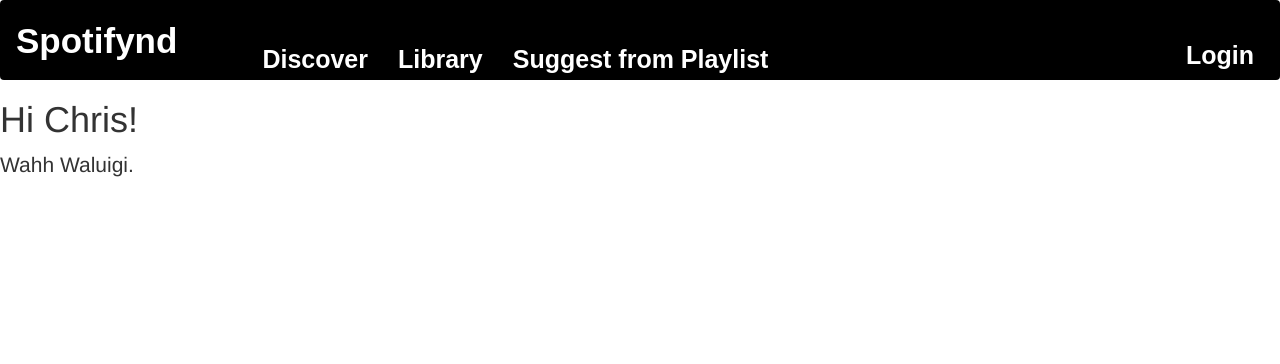
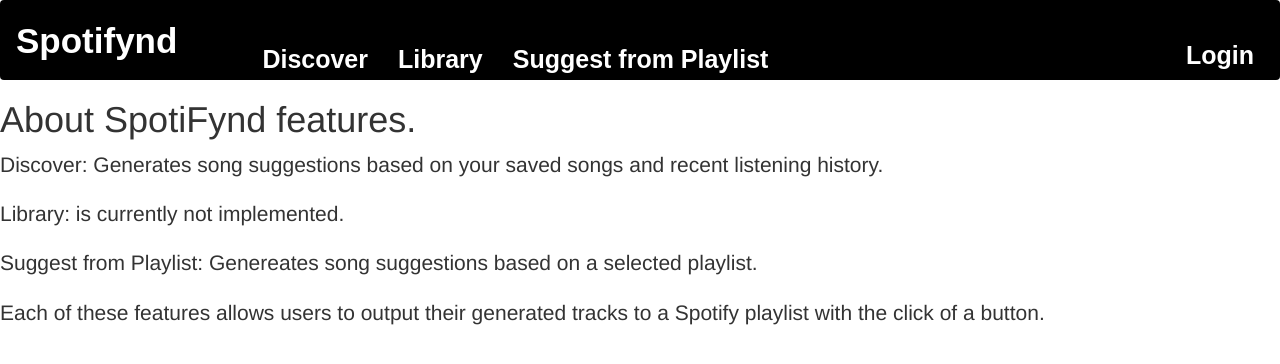
Before and after one commit to justinmmeans/SpotiFynd, a Flask app: page / in a window 1280 px wide. Shown: the top 364 px of the page. Run offline with Flask 3, Linux system fonts and the light colour scheme; some libraries are stand-ins or nearby versions.

Commit message:
Updated home page to describe each of the app features.

```diff
--- a/app/templates/home.html
+++ b/app/templates/home.html
@@ -2,7 +2,10 @@
 {% extends "base.html" %}
 
 {% block content %}
-    <h1>Hi Chris!</h1>
-    <p class="lead">Wahh Waluigi.</p>
+    <h1>About SpotiFynd features.</h1>
+    <p class="lead">Discover: Generates song suggestions based on your saved songs and recent listening history.</p>
+    <p class="lead">Library: is currently not implemented.</p>
+    <p class="lead">Suggest from Playlist: Genereates song suggestions based on a selected playlist.</p>
+    <p class="lead">Each of these features allows users to output their generated tracks to a Spotify playlist with the click of a button.</p>
     <!-- Rest of your page content -->
 {% endblock %}
```
